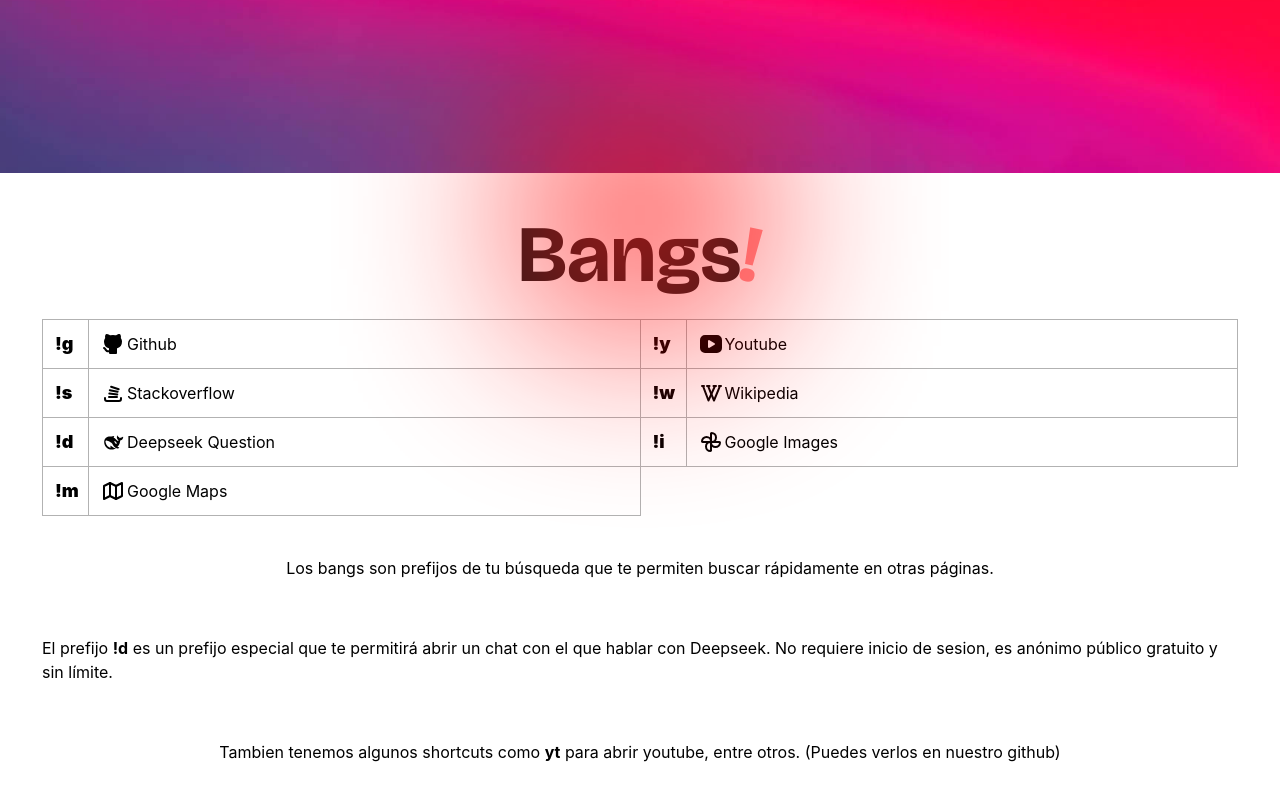
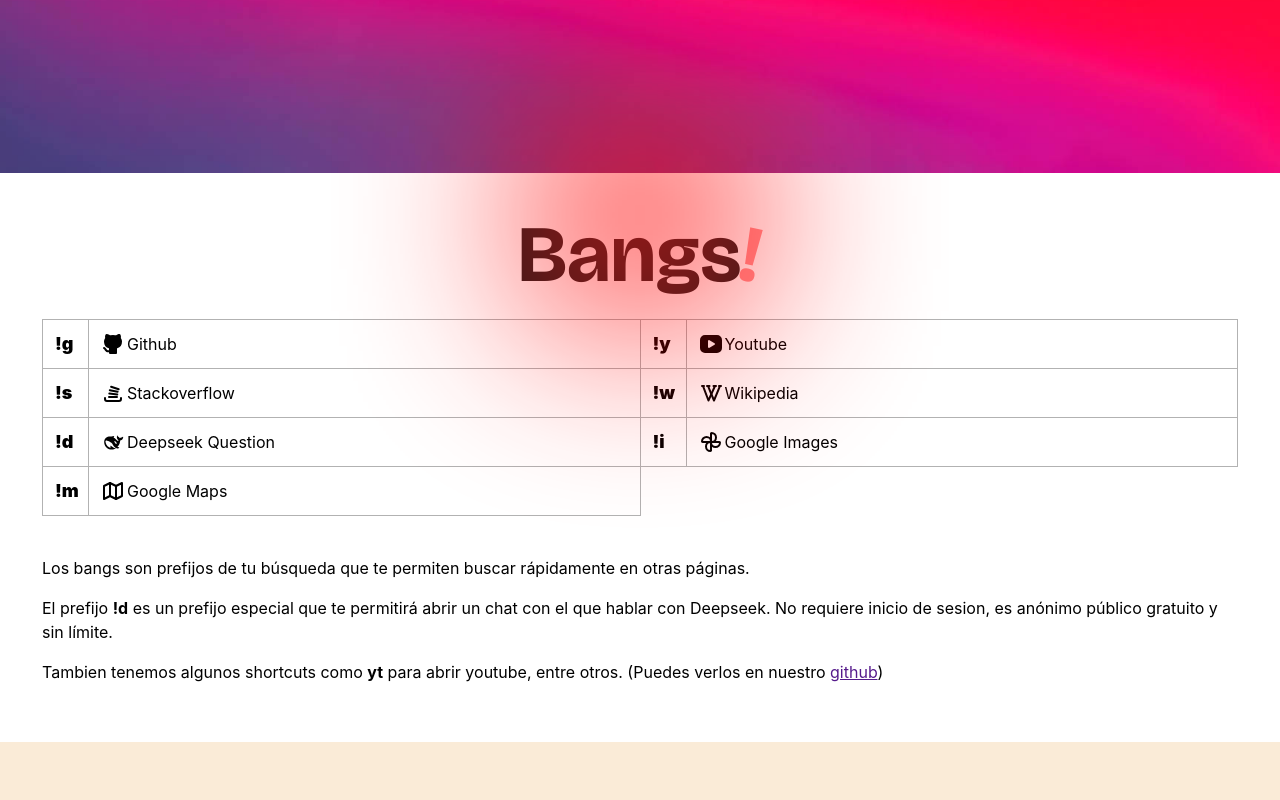
Before and after one commit to pico190/picosx_, a React (Vite) app: page / in a window 1280 px wide. Shown: the part 627-1427 px from the top of the page. After the commit the page ends 1369 px from the top, so only its background shows below. Built offline with nearby package versions, Linux system fonts and the light colour scheme.

Commit message:
Readme Fixes + CSS <p> fixes

```diff
--- a/src/MainSearch.jsx
+++ b/src/MainSearch.jsx
@@ -94,9 +94,11 @@ export default function MainSearch() {
                         })
                     }
                 </div>
-                <p>Los bangs son prefijos de tu búsqueda que te permiten buscar rápidamente en otras páginas.</p>
-                <p>El prefijo <b>!d</b> es un prefijo especial que te permitirá abrir un chat con el que hablar con Deepseek. No requiere inicio de sesion, es anónimo público gratuito y sin límite.</p>
-                <p>Tambien tenemos algunos shortcuts como <b>yt</b> para abrir youtube, entre otros. (Puedes verlos en nuestro github)</p>
+                <div>
+                    <p className="textp">Los bangs son prefijos de tu búsqueda que te permiten buscar rápidamente en otras páginas.</p>
+                    <p className="textp">El prefijo <b>!d</b> es un prefijo especial que te permitirá abrir un chat con el que hablar con Deepseek. No requiere inicio de sesion, es anónimo público gratuito y sin límite.</p>
+                    <p className="textp">Tambien tenemos algunos shortcuts como <b>yt</b> para abrir youtube, entre otros. (Puedes verlos en nuestro <a href="">github</a>)</p>
+                </div>
             </div>
         </div>
     )
--- a/src/index.css
+++ b/src/index.css
@@ -275,6 +275,9 @@ h1,h2,h3,h4,h5,h6 {
   height: 140%;
   z-index: 2;
 }
+.textp {
+  text-align: left;
+}
 .bang-extra {
   position: absolute;
   font-size: 1.5rem;
```
Also changed, not shown: 1 other file (tests, documents, lock files or other folders).
